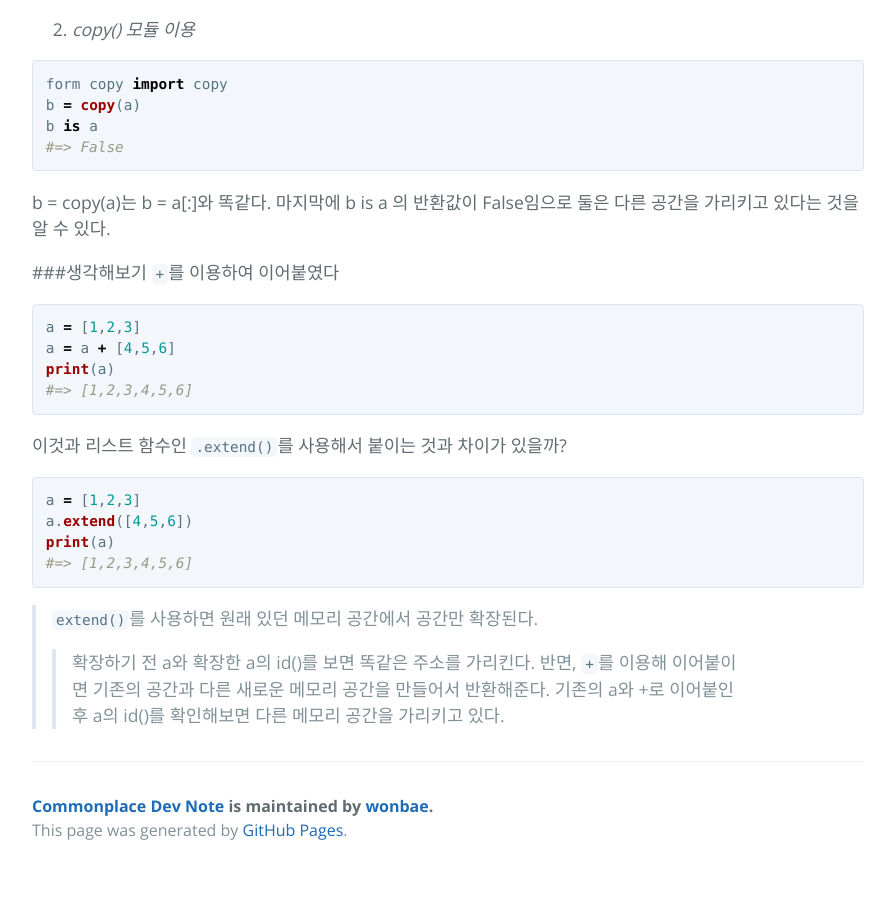
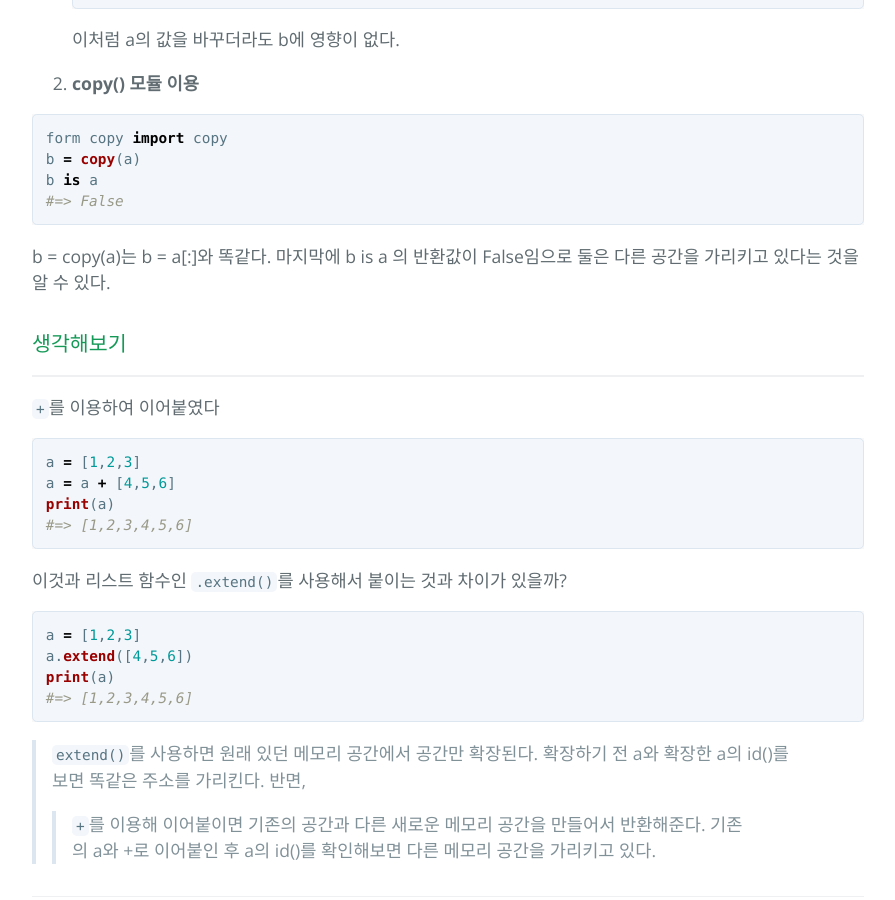
Before and after one commit to wonbae/wonbae.github.io, a Jekyll site: the page built from _posts/2019-01-31-Python의-변수선언과-메모리.markdown, in a window 1280 px wide and 900 px high, scrolled down 2380 px. Shown: the whole window, without its empty margins (192-1087 px from the left). Built offline with Jekyll 4.4.1, drawn with Linux system fonts in a browser that asks for light colours; our own code applies the rules of GitHub Pages for plain Markdown files; before the commit the page ends 3254 px from its top, so only the background shows below that; some of the changed text lies outside the part shown.

```diff
--- a/_posts/2019-01-31-Python의-변수선언과-메모리.markdown
+++ b/_posts/2019-01-31-Python의-변수선언과-메모리.markdown
@@ -10,7 +10,8 @@
 
 
 
-###변수 만드는 방법
+### 변수 만드는 방법
+---
 
 ~~~python
 a = 1
@@ -25,7 +26,7 @@ C, Java 처럼 변수의 자료형(int,double...)을 지정해 주지 않아도
 
 
 
-###변수란
+### 변수란
 ---
 
 파이썬에서 사용하는(우리가만드는) `변수는`, `객체를 가리킨다`고 볼 수 있다. 객체란 리스트, 튜플, 딕셔너리와 같은 자료형이라고 생각하면 될꺼같다.
@@ -49,8 +50,9 @@ id(a)
 `id 함수`는 Python 내장합수이다. 변수(a)가 가리키고 있는 객체([2,4,6])의 주소를 리턴해 준다.  즉, a가 가리키고 있는 [2,4,6] 이라는 리스트의 주소는 5101027875 임을 알 수 있다.
 
 
-###리스트를 복사할때
+### 리스트를 복사할때
 ---
+
 ~~~python
 a = [1,2,3]
 b = a
@@ -71,7 +73,7 @@ a가 가리키는 메모리 공간과 b가 가리키는 메모리 공간이 똑
 >다음 2가지 방법이 있다.
 
 
-1. *[:] 이용*
+1. **[:] 이용**
 ~~~python
 a = [2,4,6]
 b = a[:]
@@ -83,7 +85,7 @@ print(b)
 ~~~
 이처럼 a의 값을 바꾸더라도 b에 영향이 없다.
 
-2. *copy() 모듈 이용*
+2. **copy() 모듈 이용**
 
 ~~~python
 form copy import copy
@@ -94,7 +96,9 @@ b is a
 b = copy(a)는 b = a[:]와 똑같다. 마지막에 b is a 의 반환값이 False임으로 둘은 다른 공간을 가리키고 있다는 것을 알 수 있다.
 
 
-###생각해보기
+### 생각해보기
+---
+
 `+`를 이용하여 이어붙였다
 ~~~python
 a = [1,2,3]
@@ -112,7 +116,7 @@ print(a)
 ~~~
 
 >`extend()`를 사용하면 원래 있던 메모리 공간에서 공간만 확장된다.
->>확장하기 전 a와 확장한 a의 id()를 보면 똑같은 주소를 가리킨다.
+>확장하기 전 a와 확장한 a의 id()를 보면 똑같은 주소를 가리킨다.
 >반면,
->`+`를 이용해 이어붙이면 기존의 공간과 다른 새로운 메모리 공간을 만들어서 반환해준다.
+>>`+`를 이용해 이어붙이면 기존의 공간과 다른 새로운 메모리 공간을 만들어서 반환해준다.
 >>기존의 a와 +로 이어붙인 후 a의 id()를 확인해보면 다른 메모리 공간을 가리키고 있다.
```
